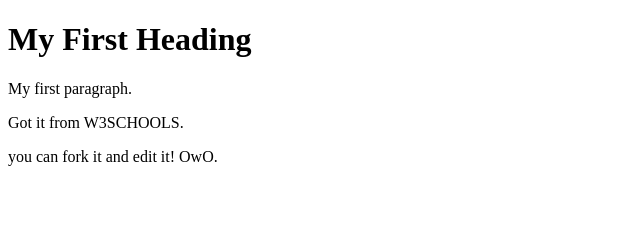
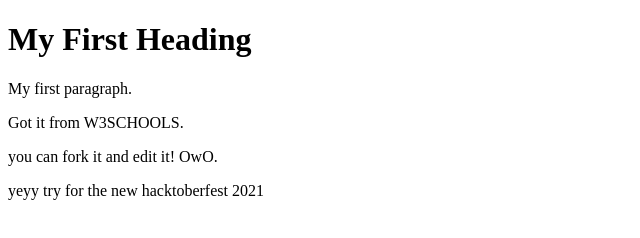
Before and after one commit to ketrinclone/html_learn, a plain HTML site: page index.html in a window 1280 px wide. Shown: the whole page, without its empty margins (0-640 px from the left). Drawn offline with Linux system fonts and the light colour scheme.

Commit message:
hacktoberfest 2021

```diff
--- a/index.html
+++ b/index.html
@@ -6,6 +6,7 @@
 <p>My first paragraph.</p>
 <p>Got it from W3SCHOOLS.</p>
 <p>you can fork it and edit it! OwO.</p>
+<p>yeyy try for the new hacktoberfest 2021</p>
 
 </body>
 </html>
```
